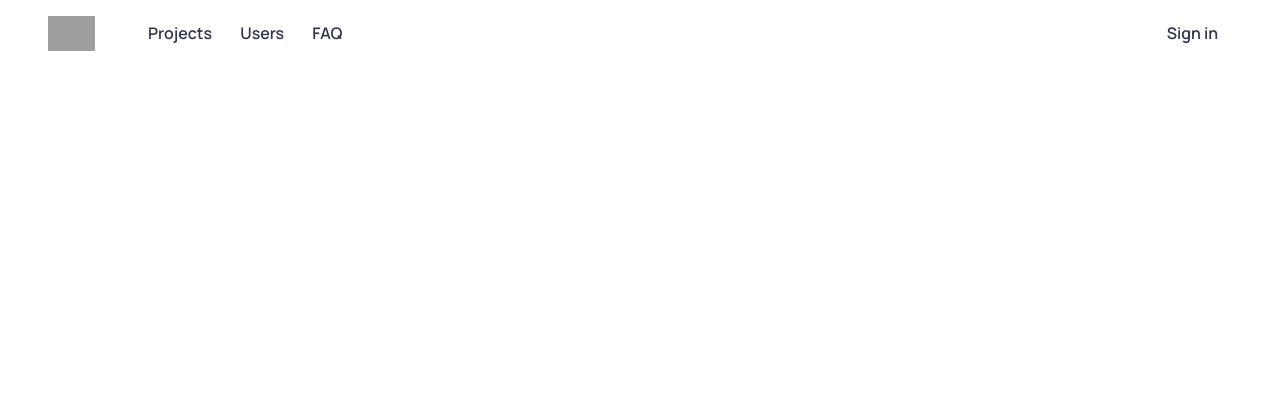
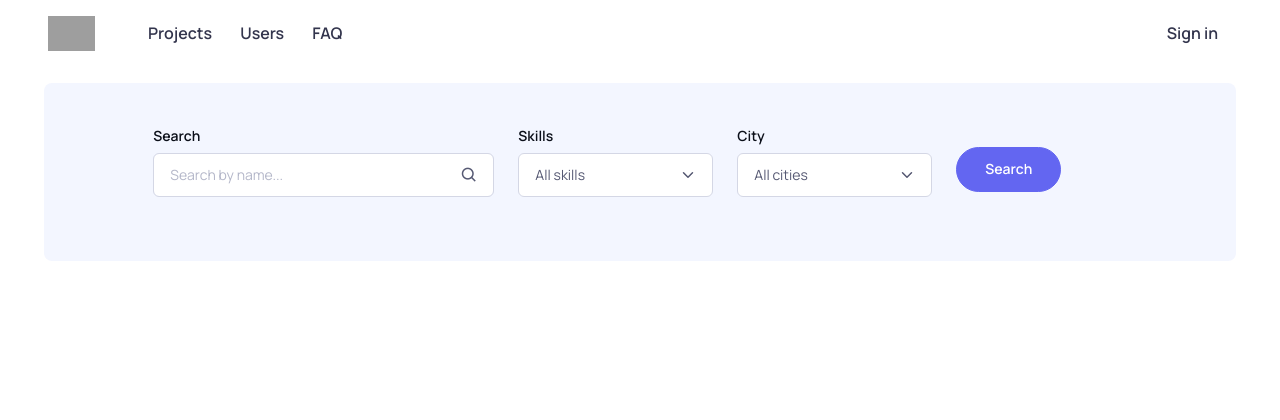
Before and after one commit to dariagridina/hackathon_swps, a Django app: page /users/ in a window 1280 px wide. Shown: the top 420 px of the page. Run offline with Django 4.2, Linux system fonts and the light colour scheme; some libraries are stand-ins or nearby versions; grey boxes are pictures that could not be loaded.

Commit message:
Add filtering of people

```diff
--- a/templates/users/user_list.html
+++ b/templates/users/user_list.html
@@ -3,6 +3,98 @@
 
 
 {% block content %}
+  <section class="container pt-xl-3 pt-lg-4 pt-md-3 pb-lg-5 pb-md-4 pb-3">
+    <div class="tab-content mb-xl-3 py-4 bg-secondary rounded-3">
+      <div class="tab-pane fade active show" id="people" role="tabpanel">
+        <div class="row align-items-center pt-3 pt-sm-4 pt-md-0 px-3 px-sm-4 px-lg-0">
+          <div class="row mb-3 mt-3">
+            <form method="get">
+              <div class="row col-md-9 offset-1">
+                <div class="col-md-5 mb-4">
+                  <label class="form-label" for="name">Search</label>
+                  <div class="input-group">
+                    <input id="name" name="name" type="text" class="form-control pe-5 rounded" placeholder="Search by name..." value="{{ request.GET.name }}">
+                    <i class="bx bx-search position-absolute top-50 end-0 translate-middle-y me-3 zindex-5 fs-lg"></i>
+                  </div>
+                </div>
+                <div class="col-md-3 mb-4">
+                  <label class="form-label" for="skill">Skills</label>
+                  <select id="skill" name="skill" class="form-select">
+                    <option value="">All skills</option>
+                    {% for skill in skills %}
+                      <option value="{{ skill }}" {% if skill == request.GET.skill %}selected=""{% endif %}>{{ skill }}</option>
+                    {% endfor %}
+                  </select>
+                </div>
+                <div class="col-md-3 mb-4">
+                  <label class="form-label" for="city">City</label>
+                  <select class="form-select" id="city" name="city">
+                    <option value="">All cities</option>
+                    {% for city in cities %}
+                      <option value="{{ city }}" {% if city == request.GET.city %}selected=""{% endif %}>{{ city }}</option>
+                    {% endfor %}
+                  </select>
+                  <div class="invalid-feedback">Please provide a valid city.</div>
+                  <div class="valid-feedback">Looks good!</div>
+                </div>
+                <div class="col-md-1 mb-4 mt-4">
+                  <button class="btn btn-primary rounded-pill" type="submit">Search</button>
+                </div>
+              </div>
+            </form>
+          </div>
+        </div>
+      </div>
+
+      <!-- Projects -->
+      <div class="tab-pane fade" id="projects" role="tabpanel">
+        <div class="row align-items-center pt-3 pt-sm-4 pt-md-0 px-3 px-sm-4 px-lg-0">
+          <div class="row mb-3 mt-3">
+            <div class="row col-md-9 offset-1">
+              <div class="col-md-5 mb-4">
+                <label class="form-label" for="validationCustom03">Search</label>
+                <div class="input-group">
+                  <input type="text" class="form-control pe-5 rounded" placeholder="Search with keywords or tags...">
+                  <i class="bx bx-search position-absolute top-50 end-0 translate-middle-y me-3 zindex-5 fs-lg"></i>
+                </div>
+                <div class="invalid-feedback">Please provide a valid keyword or tag.</div>
+                <div class="valid-feedback">Looks good!</div>
+              </div>
+              <div class="col-md-3 mb-4">
+                <label class="form-label" for="validationCustom03">Category</label>
+                <select class="form-select">
+                  <option>All categories</option>
+                  <option value="processes-and-tools">Processes &amp; Tools</option>
+                  <option value="startups">Startups</option>
+                  <option value="digital">Digital</option>
+                  <option value="strategy">Strategy</option>
+                  <option value="business">Business</option>
+                </select>
+                <div class="invalid-feedback">Please choose a category.</div>
+                <div class="valid-feedback">Looks good!</div>
+              </div>
+              <div class="col-md-3 mb-4">
+                <label class="form-label" for="validationCustom03">City</label>
+                <select class="form-select" id="validationCustom03" required="">
+                  <option value="">Choose city...</option>
+                  <option value="Dallas">Dallas</option>
+                  <option value="Houston">Houston</option>
+                  <option value="Los Angeles">Los Angeles</option>
+                  <option value="Miami">Miami</option>
+                  <option value="New York">New York</option>
+                </select>
+                <div class="invalid-feedback">Please provide a valid city.</div>
+                <div class="valid-feedback">Looks good!</div>
+              </div>
+              <div class="col-md-1 mb-4 mt-4">
+                <button class="btn btn-primary rounded-pill" type="button">Search</button>
+              </div>
+            </div>
+          </div>
+        </div>
+      </div>
+    </div>
+  </section>
   <section class="container">
     <div class="row row-cols-1 row-cols-sm-2 row-cols-md-3 row-cols-lg-4 g-4">
       {% for user in user_list %}
--- a/users/views.py
+++ b/users/views.py
@@ -1,8 +1,9 @@
 from django.contrib.auth.views import LoginView as DjangoLoginView
 from django.db import models
+from django.db.models import Q
 from django.views.generic import DetailView, ListView
 
-from users.models import User
+from users.models import User, UserSkill
 from users.forms import LoginForm
 
 
@@ -26,4 +27,25 @@
     model = User
 
     def get_queryset(self):
-        return User.objects.filter(profile__isnull=False)
+        qs = User.objects.filter(profile__isnull=False)
+        skill = self.request.GET.get("skill")
+        if skill:
+            print("skill: ", skill)
+            qs = qs.filter(skill__name=skill)
+        city = self.request.GET.get("city")
+        if city:
+            print("city: ", city)
+            qs = qs.filter(profile__location=city)
+        name = self.request.GET.get("name")
+        if name:
+            print("name: ", name)
+            qs = qs.filter(Q(first_name__icontains=name) | Q(last_name__icontains=name))
+        return qs.distinct()
+
+    def get_context_data(self, **kwargs):
+        context = super().get_context_data(**kwargs)
+        qs = self.get_queryset()
+        if qs.exists():
+            context['skills'] = list(UserSkill.objects.filter(user__in=qs).values_list('name', flat=True).order_by('name').distinct())
+            context['cities'] = list(User.objects.filter(id__in=qs).exclude(is_staff=True).values_list('profile__location', flat=True).order_by('profile__location').distinct())
+        return context
```
